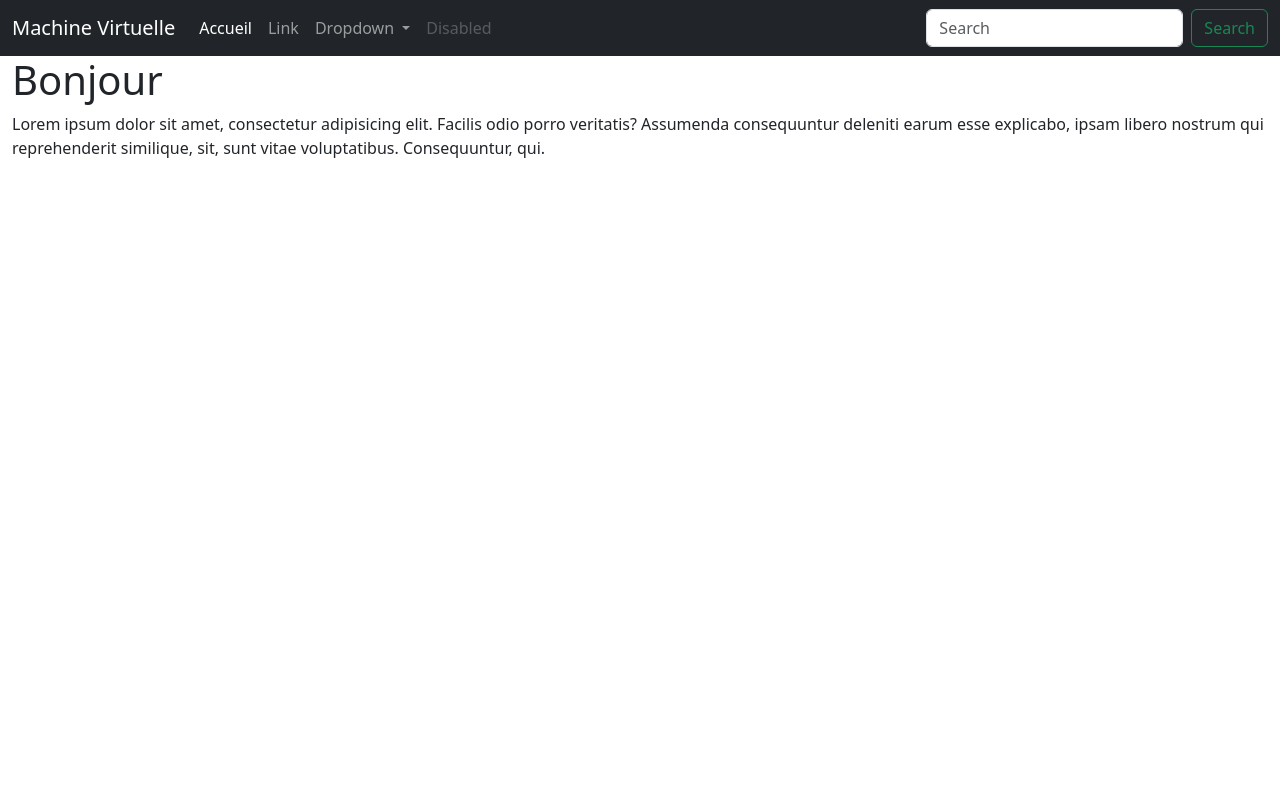
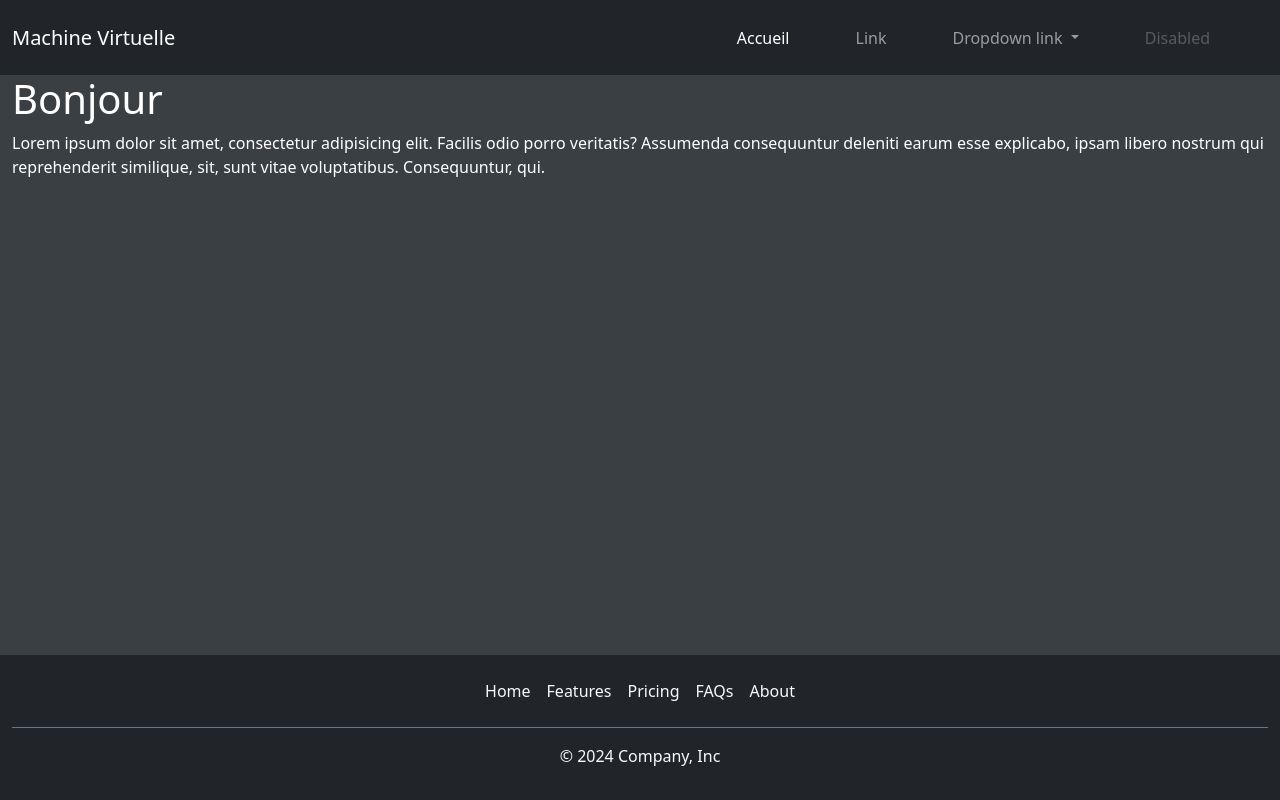
Before and after one commit to Cheaucapik/S103-systemes, a plain HTML site: page accueil.html in a window 1280 px wide. Drawn offline with nearby package versions, Linux system fonts and the light colour scheme.

Commit message:
1.2 Nav bar amélioration + footer

```diff
--- a/accueil.html
+++ b/accueil.html
@@ -7,17 +7,18 @@
           rel="stylesheet"
           integrity="sha384-QWTKZyjpPEjISv5WaRU9OFeRpok6YctnYmDr5pNlyT2bRjXh0JMhjY6hW+ALEwIH"
           crossorigin="anonymous">
+    <link rel="stylesheet" href="assets/css/accueil.css">
     <title>Accueil</title>
 </head>
 <body>
-<nav class="navbar navbar-expand-lg navbar-dark bg-dark">
+<nav class="navbar fixed-top navbar-expand-lg navbar-dark bg-dark">
     <div class="container-fluid">
         <a class="navbar-brand" href="#">Machine Virtuelle</a>
         <button class="navbar-toggler" type="button" data-bs-toggle="collapse" data-bs-target="#navbarSupportedContent" aria-controls="navbarSupportedContent" aria-expanded="false" aria-label="Toggle navigation">
             <span class="navbar-toggler-icon"></span>
         </button>
         <div class="collapse navbar-collapse" id="navbarSupportedContent">
-            <ul class="navbar-nav me-auto mb-2 mb-lg-0">
+            <ul class="navbar-nav mb-2 mb-lg-0">
                 <li class="nav-item">
                     <a class="nav-link active" aria-current="page" href="#">Accueil</a>
                 </li>
@@ -25,30 +26,37 @@
                     <a class="nav-link" href="#">Link</a>
                 </li>
                 <li class="nav-item dropdown">
-                    <a class="nav-link dropdown-toggle" href="#" id="navbarDropdown" role="button" data-bs-toggle="dropdown" aria-expanded="false">
-                        Dropdown
+                    <a class="nav-link dropdown-toggle" href="#" id="navbarDropdownMenuLink" role="button" data-bs-toggle="dropdown" aria-expanded="false">
+                        Dropdown link
                     </a>
-                    <ul class="dropdown-menu" aria-labelledby="navbarDropdown">
-                        <li><a class="dropdown-item" href="#">Action</a></li>
-                        <li><a class="dropdown-item" href="#">Another action</a></li>
-                        <li><hr class="dropdown-divider"></li>
-                        <li><a class="dropdown-item" href="#">Something else here</a></li>
+                    <ul class="dropdown-menu bg-dark" aria-labelledby="navbarDropdownMenuLink">
+                        <li><a class="dropdown-item text-light" href="#">Action</a></li>
+                        <li><a class="dropdown-item text-light" href="#">Another action</a></li>
+                        <li><a class="dropdown-item text-light" href="#">Something else here</a></li>
                     </ul>
                 </li>
                 <li class="nav-item">
                     <a class="nav-link disabled" href="#" tabindex="-1" aria-disabled="true">Disabled</a>
                 </li>
             </ul>
-            <form class="d-flex">
-                <input class="form-control me-2" type="search" placeholder="Search" aria-label="Search">
-                <button class="btn btn-outline-success" type="submit">Search</button>
-            </form>
         </div>
     </div>
 </nav>
-<section class="container-fluid">
+<main class="container-fluid">
     <h1>Bonjour</h1>
     <p>Lorem ipsum dolor sit amet, consectetur adipisicing elit. Facilis odio porro veritatis? Assumenda consequuntur deleniti earum esse explicabo, ipsam libero nostrum qui reprehenderit similique, sit, sunt vitae voluptatibus. Consequuntur, qui.</p>
-</section>
+</main>
+<footer class="py-3 container-fluid fixed-bottom bg-dark">
+    <ul class="nav justify-content-center border-bottom border-secondary pb-3 mb-3">
+        <li class="nav-item"><a href="#" class="nav-link px-2 text-light">Home</a></li>
+        <li class="nav-item"><a href="#" class="nav-link px-2 text-light">Features</a></li>
+        <li class="nav-item"><a href="#" class="nav-link px-2 text-light">Pricing</a></li>
+        <li class="nav-item"><a href="#" class="nav-link px-2 text-light">FAQs</a></li>
+        <li class="nav-item"><a href="#" class="nav-link px-2 text-light">About</a></li>
+    </ul>
+    <p class="text-center text-light">© 2024 Company, Inc</p>
+</footer>
+
+<script src="https://cdn.jsdelivr.net/npm/bootstrap@5.3.2/dist/js/bootstrap.bundle.min.js"></script>
 </body>
 </html>
--- a/assets/css/accueil.css
+++ b/assets/css/accueil.css
@@ -0,0 +1,28 @@
+nav{
+    height: 75px;
+}
+
+body{
+    background-color: #3a3f44;
+    color: white;
+}
+
+main{
+    margin-top: 75px;
+}
+
+.navbar-collapse{
+    flex-grow: 0;
+}
+
+.navbar-nav > li > a {
+    margin-right: 50px;
+}
+
+.dropdown-item:hover{
+    background-color: #3a3f44;
+}
+
+.dropdown-item:active{
+    background-color: #0d6efd;
+}
```
